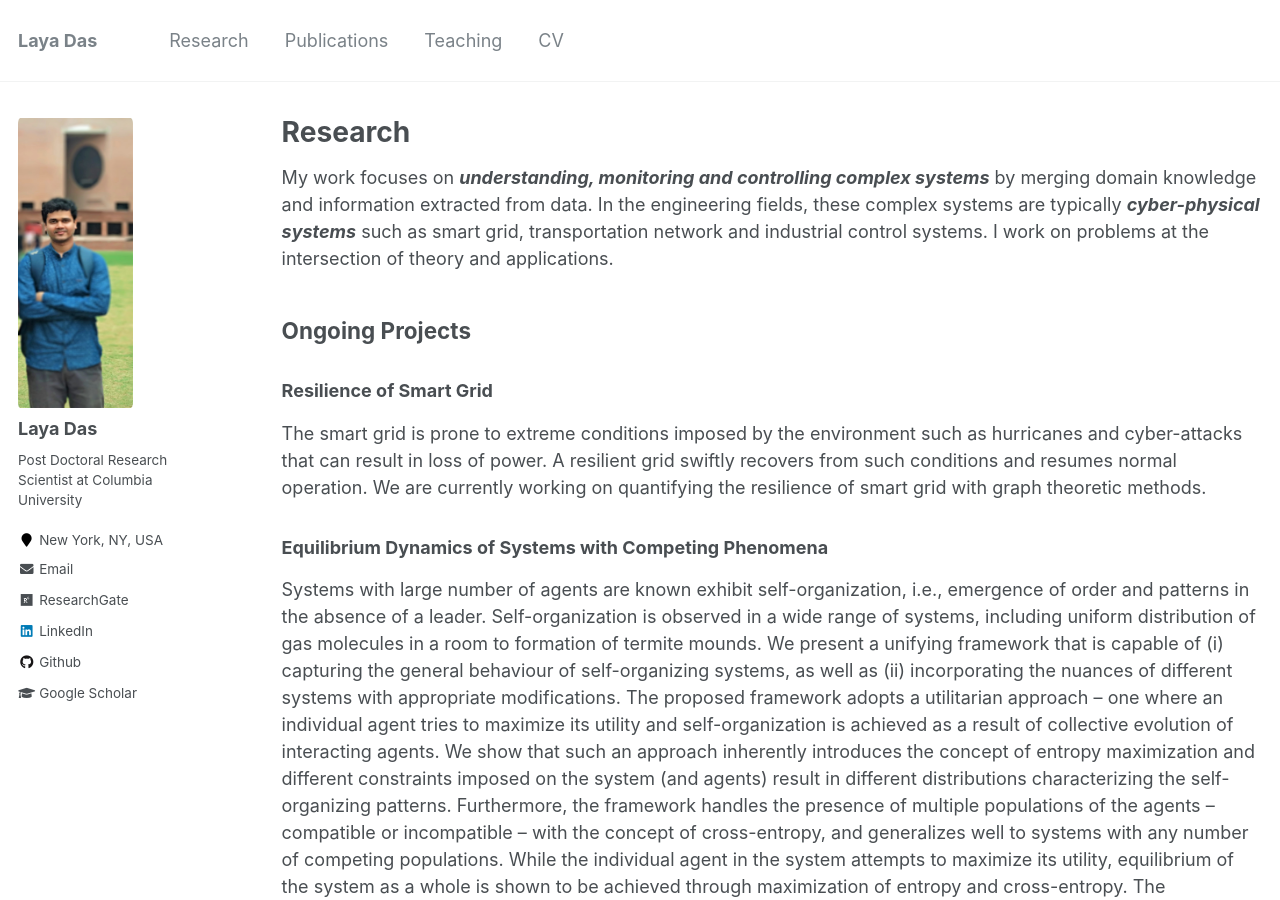
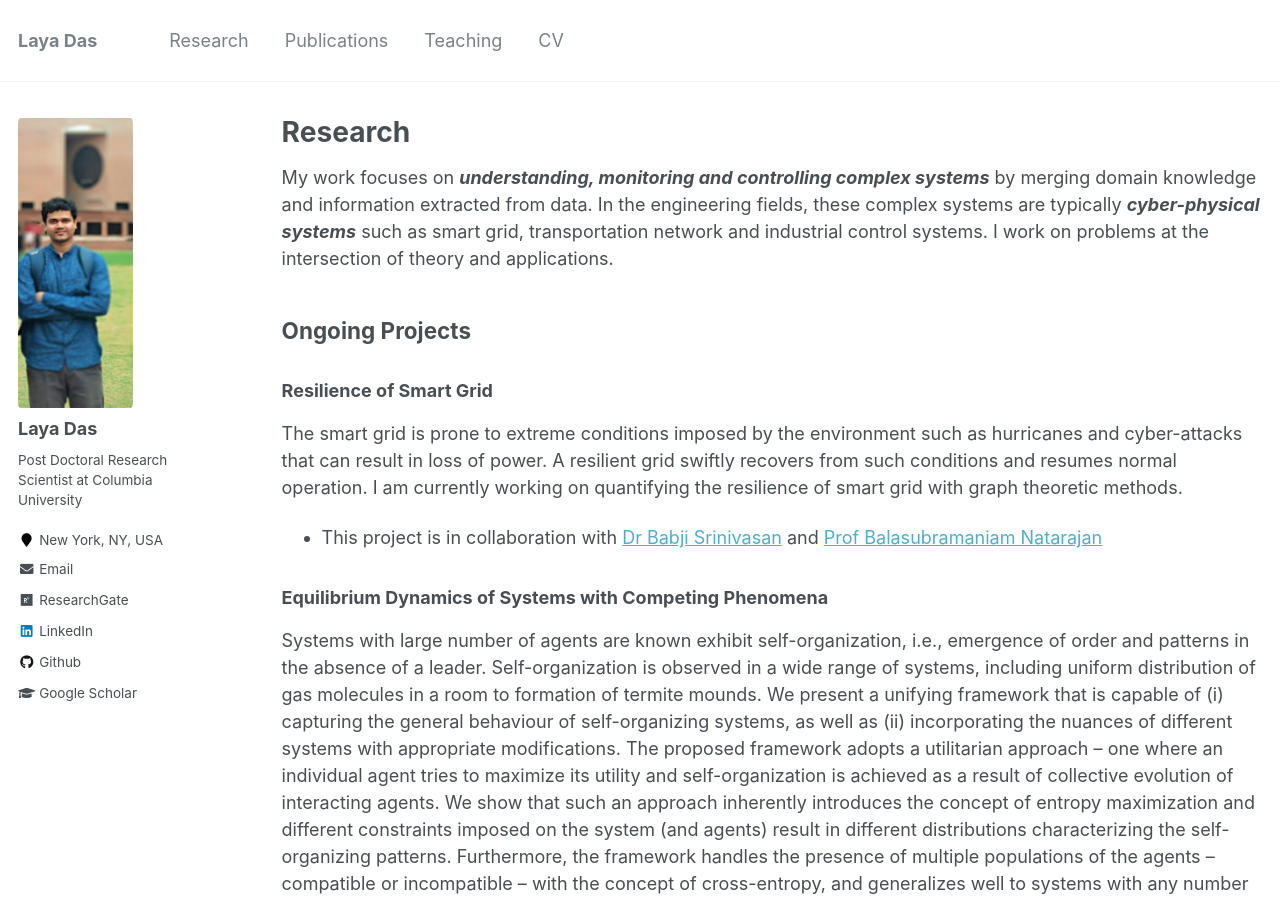
Before and after one commit to layadas/layadas.github.io, a Jekyll site: the page built from _pages/research.md, in a window 1280 px wide and 900 px high. Built offline with Jekyll 4.4.1, drawn with Linux system fonts in a browser that asks for light colours.

Commit message:
Update research.md

```diff
--- a/_pages/research.md
+++ b/_pages/research.md
@@ -20,8 +20,10 @@ intersection of theory and applications.
 ## Ongoing Projects
 
 ### Resilience of Smart Grid
-The smart grid is prone to extreme conditions imposed by the environment such as hurricanes and cyber-attacks that can result in loss of power. A resilient grid swiftly recovers from
-such conditions and resumes normal operation. We are currently working on quantifying the resilience of smart grid with graph theoretic methods.
+The smart grid is prone to extreme conditions imposed by the environment such as hurricanes and cyber-attacks that can result in loss of power. A resilient grid swiftly recovers
+from such conditions and resumes normal operation. I am currently working on quantifying the resilience of smart grid with graph theoretic methods.
+- This project is in collaboration with [Dr Babji Srinivasan](https://www.iitgn.ac.in/faculty/chemical/fac-babji) and
+[Prof Balasubramaniam Natarajan](http://www.ece.k-state.edu/people/faculty/natarajan/)
 
 ### Equilibrium Dynamics of Systems with Competing Phenomena
 Systems with large number of agents are known exhibit self-organization, i.e., emergence of order and patterns in the absence of a leader. Self-organization is observed in a wide
```
